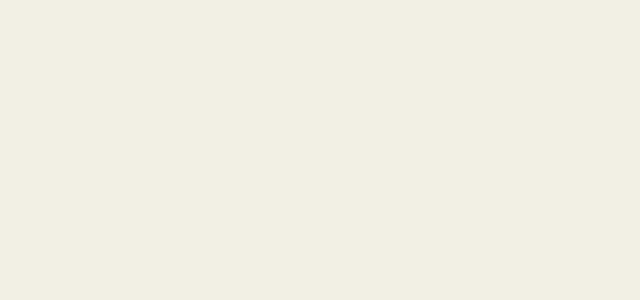
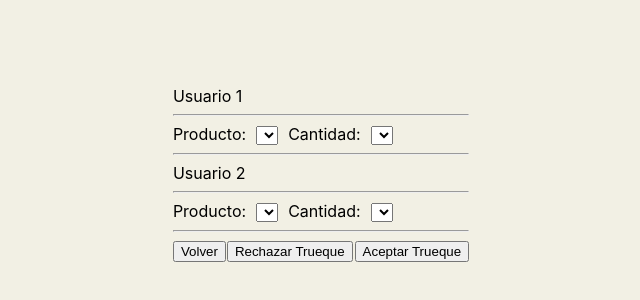
Before and after one commit to leodelmas00/front-truequetools, a React (Create React App) app: page /TradeCheck in a window 1280 px wide. Shown: the part 226-526 px from the top of the page, without its empty margins (319-959 px from the left). Built offline with nearby package versions, Linux system fonts and the light colour scheme.

Commit message:
Agregado el Revisar Trueque

```diff
--- a/src/App.js
+++ b/src/App.js
@@ -22,6 +22,7 @@ import EmployeeDetail from "./components/admin-cruds/EmployeeDetail";
 import UserPosts from './components/UserPosts'
 import PostSolicitudes from "./components/PostSolicitudes";
 import EmployeeView from "./components/EmployeeView";
+import TradeCheck from "./components/admin-cruds/TradeCheck";
 
 function App() {
   return (
@@ -49,6 +50,7 @@ function App() {
       <Route path="/adminview/EmployeeDetail" component={EmployeeDetail} />
       <Route path="/my-posts" component={UserPosts} />
       <Route path="/EmployeeView" component={EmployeeView} />
+      <Route path="/TradeCheck" component={TradeCheck} />
 
     </Switch>
   );
--- a/src/components/EmployeeView.jsx
+++ b/src/components/EmployeeView.jsx
@@ -35,6 +35,9 @@ function EmployeeView() {
                     <hr className='employee-separador'/>
                     <button className="employee-nav-button" onClick={handleLogout}>Cerrar Sesión</button>
                     <button className="employee-nav-button" onClick={loadSolicitudes}>Ver Trueques activos</button>
+                    <Link to="/tradeCheck">
+                        <button className="employee-nav-button" onClick={loadSolicitudes}>Revisar Trueque</button>
+                    </Link>
                 </div>
             </div>
             <div className="employee-elements">
--- /dev/null
+++ b/src/components/admin-cruds/TradeCheck.jsx
@@ -0,0 +1,73 @@
+import React, { useState, useEffect } from 'react';
+import { Link } from 'wouter'
+
+function TradeCheck() {
+    const [form, setForm] = useState({
+        productoUsuario1: '',
+        cantidadUsuario1: '',
+        productoUsuario2: '',
+        cantidadUsuario2: '',
+    });
+
+    const handleChange = (event) => {
+        const { name, value } = event.target;
+        setForm(prevState => ({
+            ...prevState,
+            [name]: value
+        }));
+    };
+
+    return (
+        <div style={{display: 'flex', flexDirection: 'column', justifyContent: 'center', alignItems: 'center', height: '100vh'}}>
+            <form>
+                Usuario 1
+                <hr/>
+                <div>
+                    Producto:
+                    <select style={{marginLeft: '10px' , marginRight: '10px'}}
+                        name="productoUsuario1"
+                        value={form.productoUsuario1}
+                        onChange={handleChange}
+                        required
+                    />
+                    Cantidad:
+                    <select style={{marginLeft: '10px'}}
+                        name="cantidadUsuario1"
+                        value={form.cantidadUsuario1}
+                        onChange={handleChange}
+                        required
+                    >
+                    </select>
+                </div>
+                <hr/>
+                Usuario 2
+                <hr/>
+                <div>
+                    Producto:
+                    <select style={{marginLeft: '10px' , marginRight: '10px'}}
+                        name="productoUsuario2"
+                        value={form.productoUsuario2}
+                        onChange={handleChange}
+                        required
+                    />
+                    Cantidad:
+                    <select style={{marginLeft: '10px'}}
+                        name="cantidadUsuario2"
+                        value={form.cantidadUsuario2}
+                        onChange={handleChange}
+                        required
+                    >
+                    </select>
+                </div>
+                <hr/>
+                <Link to="/employeeview" style={{marginRight: '1px'}} >
+                        <button>Volver</button>
+                </Link>
+                <button style={{marginRight: '1px'}}>Rechazar Trueque</button>
+                <button style={{marginLeft: '1px'}}>Aceptar Trueque</button>
+            </form>
+        </div>
+    );
+}
+
+export default TradeCheck;
```
